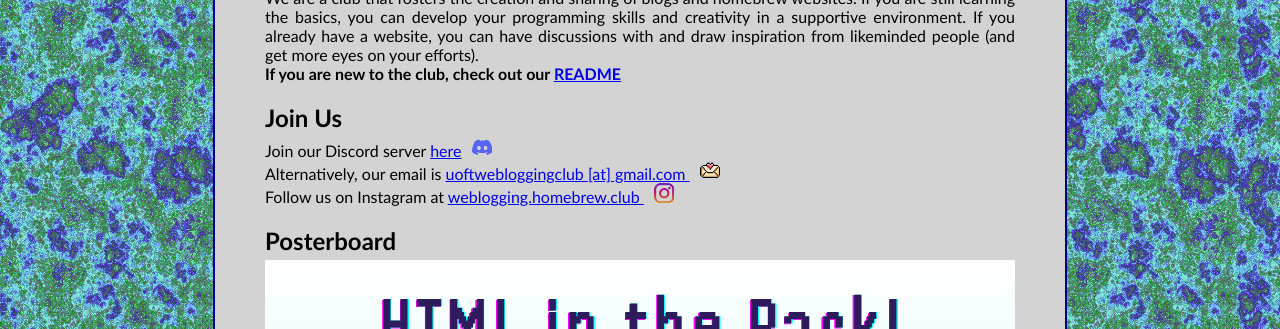
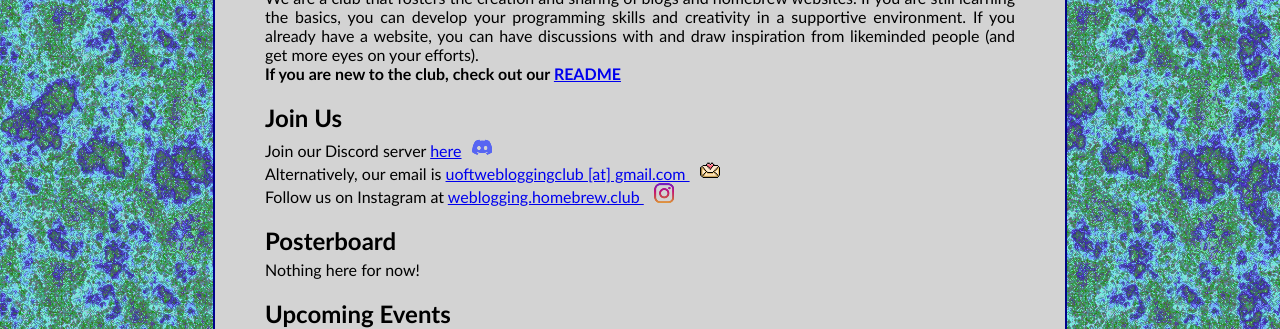
Before and after one commit to uoftwebloggingclub/uoftwebloggingclub.neocities.org, a Jekyll site: the page built from index.html, in a window 1280 px wide and 900 px high, scrolled down 384 px, cut to the strip 0-329 px from the top of the window. Built offline with Jekyll 4.4.1, drawn with Linux system fonts in a browser that asks for light colours.

Commit message:
Remove HTML in the Park Poster

```diff
--- a/index.html
+++ b/index.html
@@ -24,7 +24,7 @@ layout: default
 
 <h2>Posterboard</h2>
 
-<img src="assets/img/event/html_in_the_park/2025.png" style="width: 100%">
+<p>Nothing here for now!</p>
 
 <h2>Upcoming Events</h2>
 {% ical url: site.google_calendar_ical_link only_future: true limit: 5 %}
```
